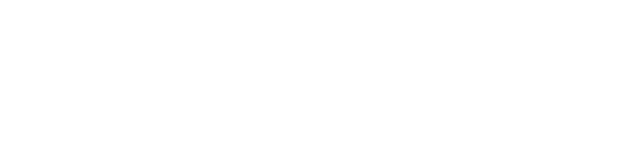
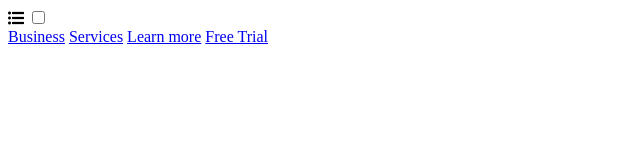
Before and after one commit to jkbkam/hamburger-menu, a plain HTML site: page index.html in a window 1280 px wide. Shown: the whole page, without its empty margins (0-640 px from the left). Drawn offline with Linux system fonts and the light colour scheme.

Commit message:
praca w body

```diff
--- a/index.html
+++ b/index.html
@@ -5,8 +5,18 @@
     <link href="main.css" rel="stylesheet" type="text/css">
     <meta charset="utf-8">
     <meta name="viewport" content="width=device-width, initial-scale=1.0">
+    <link rel="stylesheet" href="https://use.fontawesome.com/releases/v5.0.9/css/all.css"
+          integrity="sha384-5SOiIsAziJl6AWe0HWRKTXlfcSHKmYV4RBF18PPJ173Kzn7jzMyFuTtk8JA7QQG1" crossorigin="anonymous">
 </head>
 <body>
-
+<div class="nav">
+    <label for="toggle"><i class="fas fa-list-ul"></i></label>
+    <input type="checkbox" id="toggle">
+</div>
+<div class="menu">
+    <a href="#">Business</a>
+    <a href="#">Services</a>
+    <a href="#">Learn more</a>
+    <a href="#"><span>Free Trial</span></a>
 </body>
 </html>
```
